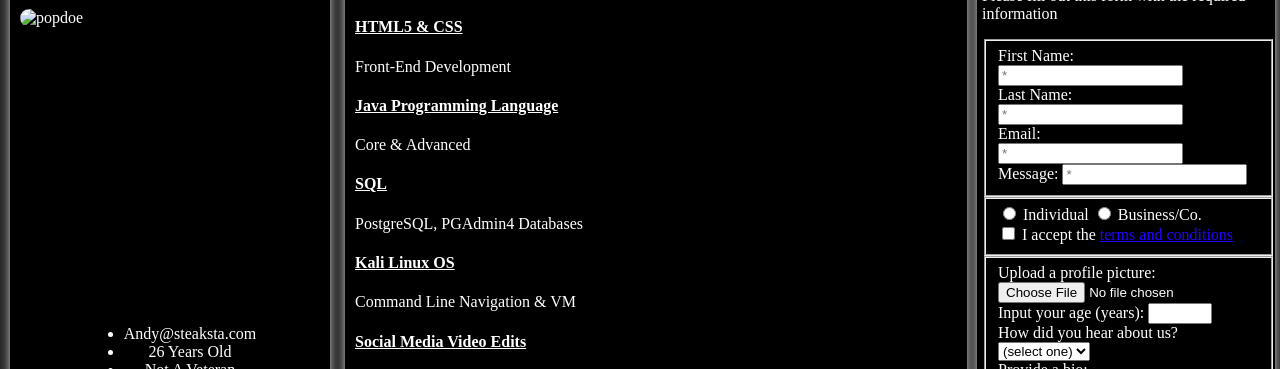
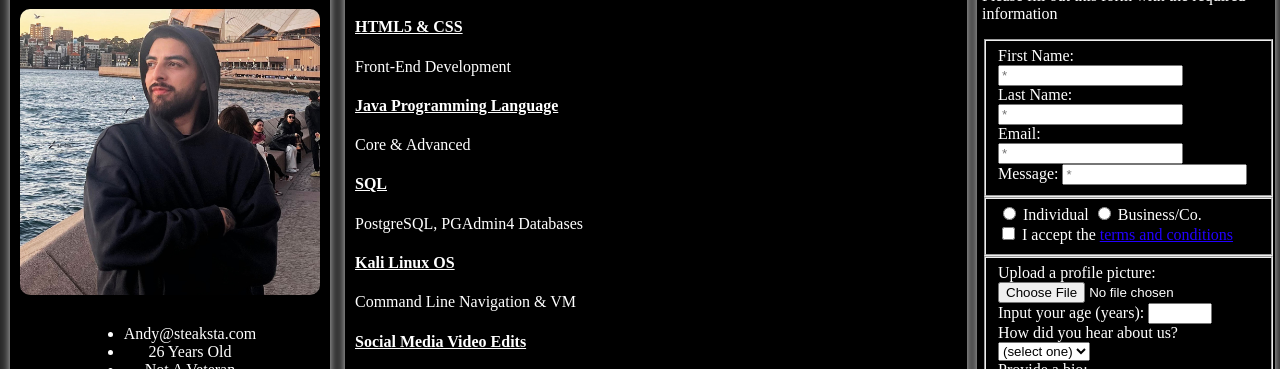
Before and after one commit to d-velopr/Resume, a plain HTML site: page index.html in a window 1280 px wide. Shown: the part 81-450 px from the top of the page. Drawn offline with Linux system fonts and the light colour scheme.

Commit message:
Update index.html

```diff
--- a/index.html
+++ b/index.html
@@ -15,7 +15,7 @@
           </div>
 
           <div class="profilePicture">
-            <img alt="popdoe" src="/Images/Sydney copy.JPG" />
+            <img alt="popdoe" src="/Sydney copy.JPG" />
           </div>
 
           <div class="profileList">
```
